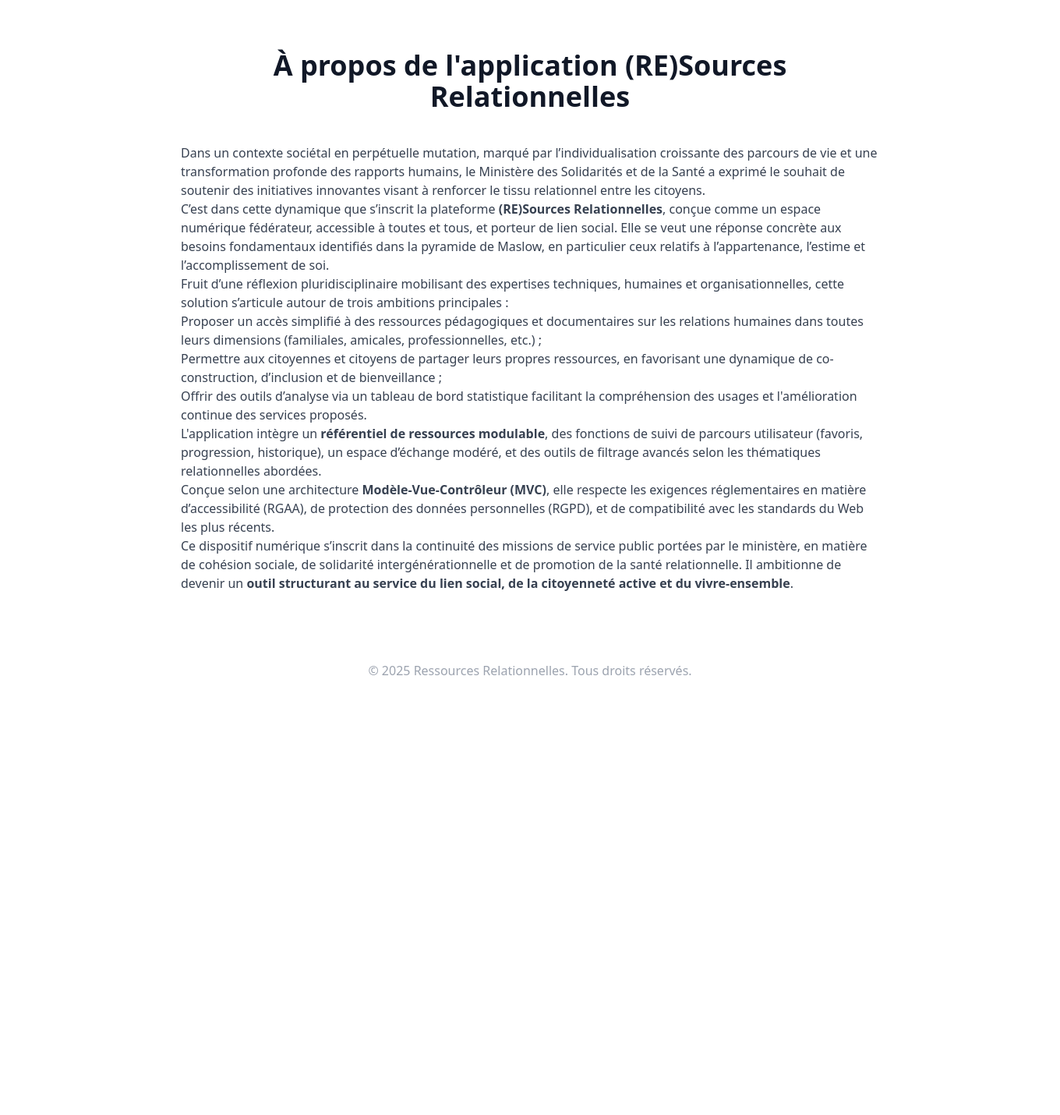
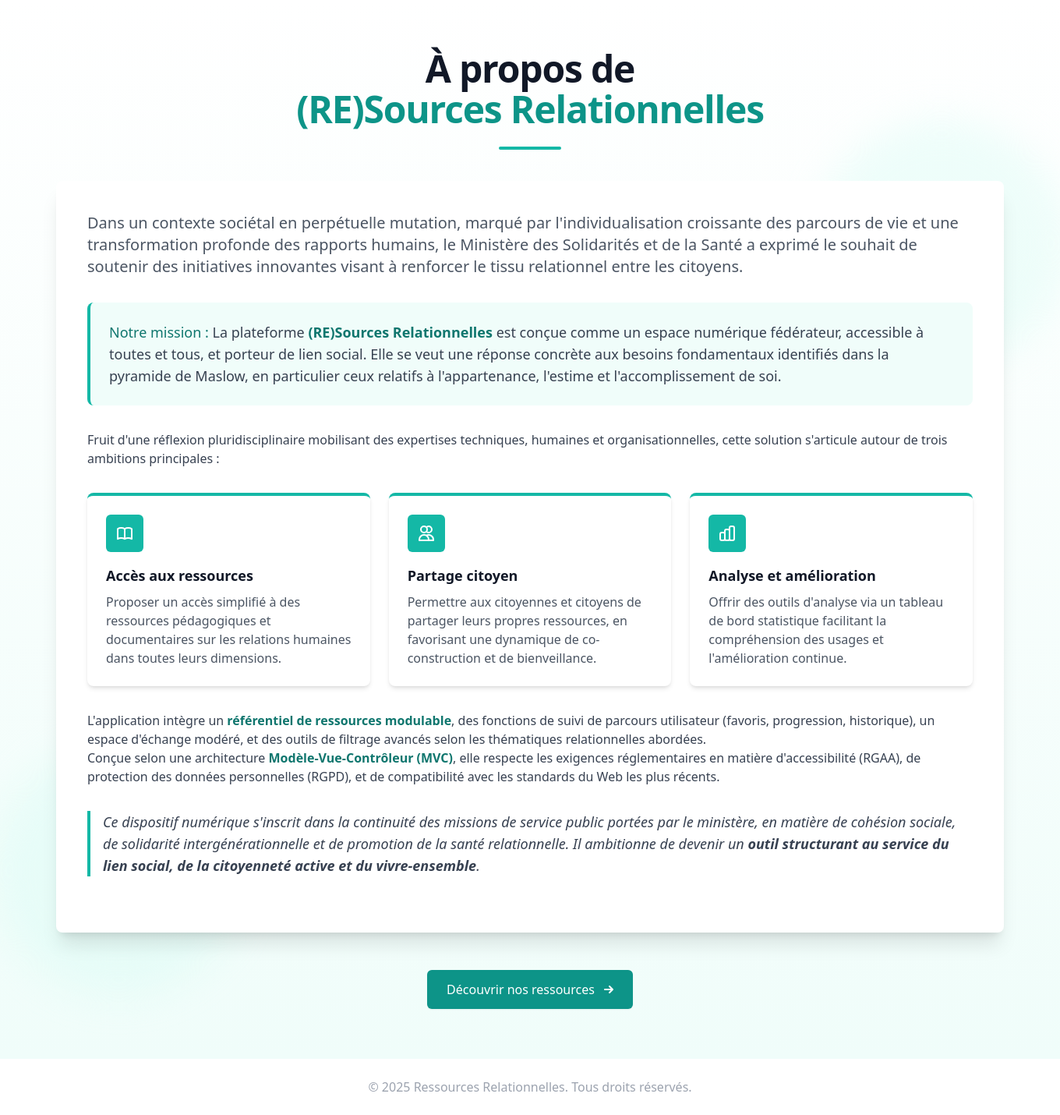
Before and after one commit to DiscoMajor/re-sources-relationnelles, a Django app: page /info/ in a window 1360 px wide. Shown: the part 64-1494 px from the top of the page at 78% size. Before the commit the page ends 930 px from the top, so only its background shows below. Run offline with Django 5.2, Linux system fonts and the light colour scheme; some libraries are stand-ins or nearby versions.

Commit message:
Information template update #73

```diff
--- a/ressourcesRelationnelles/templates/info.html
+++ b/ressourcesRelationnelles/templates/info.html
@@ -1,40 +1,105 @@
 {% extends 'base.html' %}
 {% load static %}
-
 {% block title %}(RE)Sources Relationnelles - À propos{% endblock %}
-
 {% block content %}
 <!-- Info Section -->
-<div class="bg-white py-16 px-4 sm:px-6 lg:px-8">
-    <div class="max-w-4xl mx-auto">
-        <h1 class="text-3xl font-extrabold text-gray-900 sm:text-4xl text-center mb-10">
-            À propos de l'application (RE)Sources Relationnelles
+<div class="bg-gradient-to-b from-white to-teal-50">
+<div class="max-w-7xl mx-auto px-4 py-12 sm:px-6 lg:px-8 lg:py-16">
+<div class="text-center mb-8">
+    <h1 class="text-3xl font-extrabold tracking-tight text-gray-900 sm:text-4xl md:text-5xl">
+    <span class="block">À propos de</span>
+    <span class="block text-teal-600 mt-1">(RE)Sources Relationnelles</span>
     </h1>
-        <div class="prose prose-lg text-gray-700">
+    <div class="mt-6 max-w-3xl mx-auto">
+    <div class="h-1 w-20 bg-teal-500 rounded mx-auto"></div>
+    </div>
+</div>
+
+<div class="relative mt-10">
+    <div class="hidden lg:block absolute top-0 right-0 -mt-20 -mr-20 w-80 h-80 bg-teal-100 bg-opacity-30 rounded-full filter blur-xl"></div>
+    <div class="hidden lg:block absolute bottom-0 left-0 -mb-20 -ml-20 w-80 h-80 bg-teal-100 bg-opacity-30 rounded-full filter blur-xl"></div>
+
+    <div class="relative bg-white rounded-lg shadow-xl overflow-hidden">
+    <div class="p-6 sm:p-10">
+        <div class="prose prose-lg max-w-none text-gray-700 prose-headings:text-teal-700 prose-a:text-teal-600">
+        <p class="lead text-xl text-gray-600 font-light mb-8">
+            Dans un contexte sociétal en perpétuelle mutation, marqué par l'individualisation croissante des parcours de vie et une transformation profonde des rapports humains, le Ministère des Solidarités et de la Santé a exprimé le souhait de soutenir des initiatives innovantes visant à renforcer le tissu relationnel entre les citoyens.
+        </p>
+
+        <div class="bg-teal-50 p-6 rounded-lg border-l-4 border-teal-500 mb-8">
+            <p class="m-0 text-lg">
+            <span class="font-medium text-teal-700">Notre mission :</span> La plateforme <strong class="text-teal-700">(RE)Sources Relationnelles</strong> est conçue comme un espace numérique fédérateur, accessible à toutes et tous, et porteur de lien social. Elle se veut une réponse concrète aux besoins fondamentaux identifiés dans la pyramide de Maslow, en particulier ceux relatifs à l'appartenance, l'estime et l'accomplissement de soi.
+            </p>
+        </div>
+
         <p>
-                Dans un contexte sociétal en perpétuelle mutation, marqué par l’individualisation croissante des parcours de vie et une transformation profonde des rapports humains, le Ministère des Solidarités et de la Santé a exprimé le souhait de soutenir des initiatives innovantes visant à renforcer le tissu relationnel entre les citoyens.
+            Fruit d'une réflexion pluridisciplinaire mobilisant des expertises techniques, humaines et organisationnelles, cette solution s'articule autour de trois ambitions principales :
         </p>
+
+        <div class="grid gap-6 md:grid-cols-3 my-8">
+            <div class="bg-white p-6 rounded-lg shadow-md border-t-4 border-teal-500 hover:shadow-lg transition duration-300">
+            <div class="flex items-center justify-center h-12 w-12 rounded-md bg-teal-500 text-white mb-4">
+                <svg class="h-6 w-6" fill="none" viewBox="0 0 24 24" stroke="currentColor">
+                <path stroke-linecap="round" stroke-linejoin="round" stroke-width="2" d="M12 6.253v13m0-13C10.832 5.477 9.246 5 7.5 5S4.168 5.477 3 6.253v13C4.168 18.477 5.754 18 7.5 18s3.332.477 4.5 1.253m0-13C13.168 5.477 14.754 5 16.5 5c1.747 0 3.332.477 4.5 1.253v13C19.832 18.477 18.247 18 16.5 18c-1.746 0-3.332.477-4.5 1.253" />
+                </svg>
+            </div>
+            <h3 class="text-lg font-semibold text-gray-900 mb-2">Accès aux ressources</h3>
+            <p class="text-gray-600">
+                Proposer un accès simplifié à des ressources pédagogiques et documentaires sur les relations humaines dans toutes leurs dimensions.
+            </p>
+            </div>
+
+            <div class="bg-white p-6 rounded-lg shadow-md border-t-4 border-teal-500 hover:shadow-lg transition duration-300">
+            <div class="flex items-center justify-center h-12 w-12 rounded-md bg-teal-500 text-white mb-4">
+                <svg class="h-6 w-6" fill="none" viewBox="0 0 24 24" stroke="currentColor">
+                <path stroke-linecap="round" stroke-linejoin="round" stroke-width="2" d="M12 4.354a4 4 0 110 5.292M15 21H3v-1a6 6 0 0112 0v1zm0 0h6v-1a6 6 0 00-9-5.197M13 7a4 4 0 11-8 0 4 4 0 018 0z" />
+                </svg>
+            </div>
+            <h3 class="text-lg font-semibold text-gray-900 mb-2">Partage citoyen</h3>
+            <p class="text-gray-600">
+                Permettre aux citoyennes et citoyens de partager leurs propres ressources, en favorisant une dynamique de co-construction et de bienveillance.
+            </p>
+            </div>
+
+            <div class="bg-white p-6 rounded-lg shadow-md border-t-4 border-teal-500 hover:shadow-lg transition duration-300">
+            <div class="flex items-center justify-center h-12 w-12 rounded-md bg-teal-500 text-white mb-4">
+                <svg class="h-6 w-6" fill="none" viewBox="0 0 24 24" stroke="currentColor">
+                <path stroke-linecap="round" stroke-linejoin="round" stroke-width="2" d="M9 19v-6a2 2 0 00-2-2H5a2 2 0 00-2 2v6a2 2 0 002 2h2a2 2 0 002-2zm0 0V9a2 2 0 012-2h2a2 2 0 012 2v10m-6 0a2 2 0 002 2h2a2 2 0 002-2m0 0V5a2 2 0 012-2h2a2 2 0 012 2v14a2 2 0 01-2 2h-2a2 2 0 01-2-2z" />
+                </svg>
+            </div>
+            <h3 class="text-lg font-semibold text-gray-900 mb-2">Analyse et amélioration</h3>
+            <p class="text-gray-600">
+                Offrir des outils d'analyse via un tableau de bord statistique facilitant la compréhension des usages et l'amélioration continue.
+            </p>
+            </div>
+        </div>
+
         <p>
-                C’est dans cette dynamique que s’inscrit la plateforme <strong>(RE)Sources Relationnelles</strong>, conçue comme un espace numérique fédérateur, accessible à toutes et tous, et porteur de lien social. Elle se veut une réponse concrète aux besoins fondamentaux identifiés dans la pyramide de Maslow, en particulier ceux relatifs à l’appartenance, l’estime et l’accomplissement de soi.
+            L'application intègre un <strong class="text-teal-700">référentiel de ressources modulable</strong>, des fonctions de suivi de parcours utilisateur (favoris, progression, historique), un espace d'échange modéré, et des outils de filtrage avancés selon les thématiques relationnelles abordées.
         </p>
+
         <p>
-                Fruit d’une réflexion pluridisciplinaire mobilisant des expertises techniques, humaines et organisationnelles, cette solution s’articule autour de trois ambitions principales :
+            Conçue selon une architecture <strong class="text-teal-700">Modèle-Vue-Contrôleur (MVC)</strong>, elle respecte les exigences réglementaires en matière d'accessibilité (RGAA), de protection des données personnelles (RGPD), et de compatibilité avec les standards du Web les plus récents.
         </p>
-            <ul>
-                <li>Proposer un accès simplifié à des ressources pédagogiques et documentaires sur les relations humaines dans toutes leurs dimensions (familiales, amicales, professionnelles, etc.) ;</li>
-                <li>Permettre aux citoyennes et citoyens de partager leurs propres ressources, en favorisant une dynamique de co-construction, d’inclusion et de bienveillance ;</li>
-                <li>Offrir des outils d’analyse via un tableau de bord statistique facilitant la compréhension des usages et l'amélioration continue des services proposés.</li>
-            </ul>
+
+        <div class="border-l-4 border-teal-500 pl-4 italic text-lg text-gray-700 my-8">
             <p>
-                L'application intègre un <strong>référentiel de ressources modulable</strong>, des fonctions de suivi de parcours utilisateur (favoris, progression, historique), un espace d’échange modéré, et des outils de filtrage avancés selon les thématiques relationnelles abordées.
-            </p>
-            <p>
-                Conçue selon une architecture <strong>Modèle-Vue-Contrôleur (MVC)</strong>, elle respecte les exigences réglementaires en matière d’accessibilité (RGAA), de protection des données personnelles (RGPD), et de compatibilité avec les standards du Web les plus récents.
-            </p>
-            <p>
-                Ce dispositif numérique s’inscrit dans la continuité des missions de service public portées par le ministère, en matière de cohésion sociale, de solidarité intergénérationnelle et de promotion de la santé relationnelle. Il ambitionne de devenir un <strong>outil structurant au service du lien social, de la citoyenneté active et du vivre-ensemble</strong>.
+            Ce dispositif numérique s'inscrit dans la continuité des missions de service public portées par le ministère, en matière de cohésion sociale, de solidarité intergénérationnelle et de promotion de la santé relationnelle. Il ambitionne de devenir un <strong>outil structurant au service du lien social, de la citoyenneté active et du vivre-ensemble</strong>.
             </p>
         </div>
         </div>
     </div>
+    </div>
+</div>
+
+<div class="mt-12 text-center">
+    <a href="{% url 'ressources:list' %}" class="inline-flex items-center px-6 py-3 border border-transparent text-base font-medium rounded-md shadow-sm text-white bg-teal-600 hover:bg-teal-700 focus:outline-none focus:ring-2 focus:ring-offset-2 focus:ring-teal-500 transition-colors duration-200">
+    Découvrir nos ressources
+    <svg class="ml-2 -mr-1 h-5 w-5" xmlns="http://www.w3.org/2000/svg" viewBox="0 0 20 20" fill="currentColor">
+        <path fill-rule="evenodd" d="M10.293 5.293a1 1 0 011.414 0l4 4a1 1 0 010 1.414l-4 4a1 1 0 01-1.414-1.414L12.586 11H5a1 1 0 110-2h7.586l-2.293-2.293a1 1 0 010-1.414z" clip-rule="evenodd" />
+    </svg>
+    </a>
+</div>
+</div>
+</div>
 {% endblock %}
```
Lines whose indentation alone changed are shown as unchanged.
